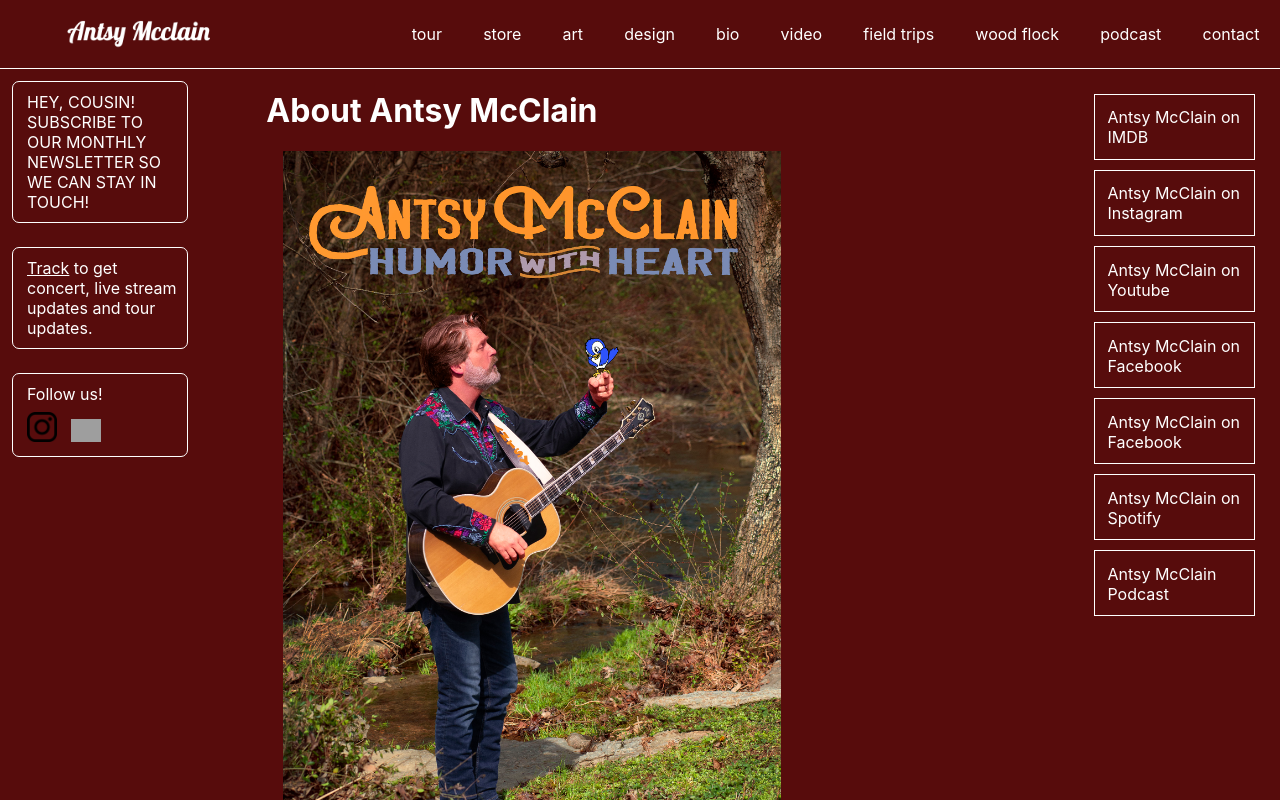
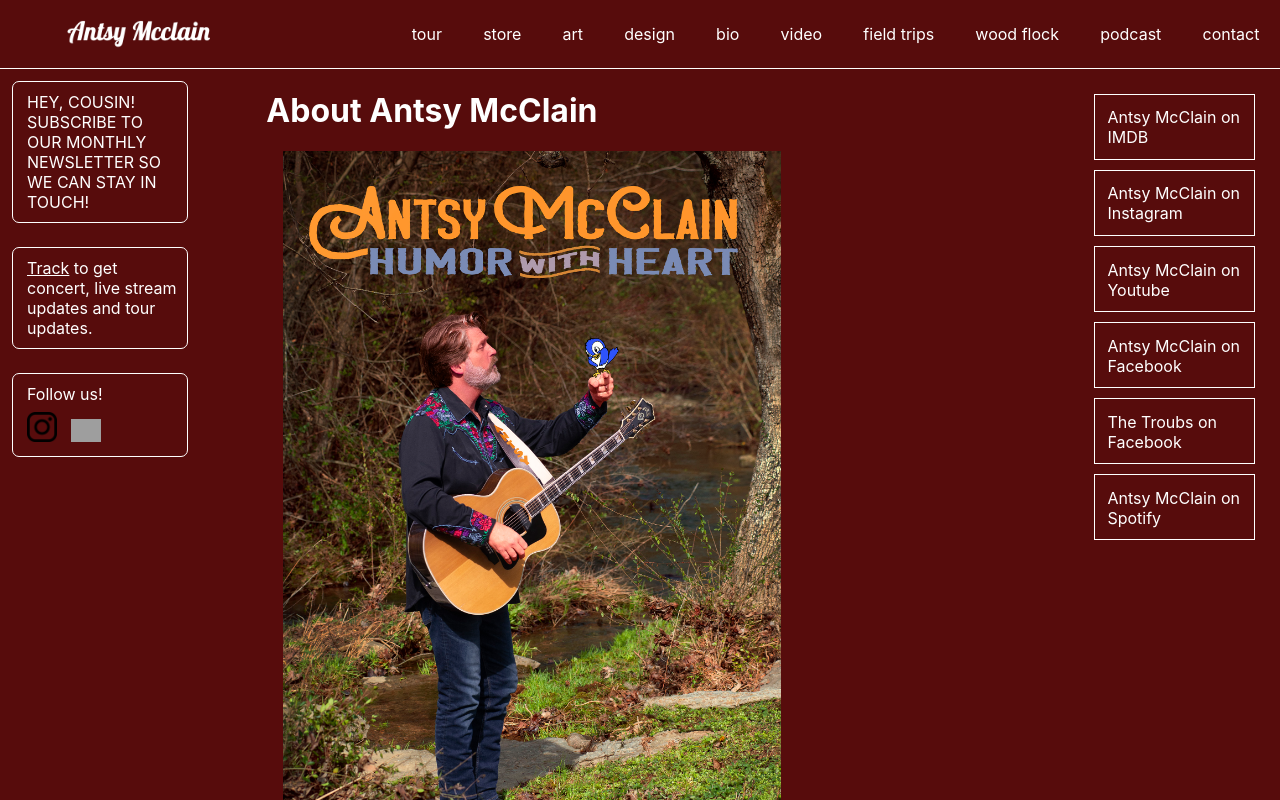
Before and after one commit to grantbell1996/unhitched, a React (Create React App) app: page /bio in a window 1280 px wide. Shown: the top 800 px of the page. Built offline with nearby package versions, Linux system fonts and the light colour scheme; grey boxes are pictures that could not be loaded.

Commit message:
updated bio link panel functionality

```diff
--- a/src/components/Bio/Bio.js
+++ b/src/components/Bio/Bio.js
@@ -27,27 +27,24 @@
                     <iframe className="youtube_link" width="510" height="287" src="https://www.youtube.com/embed/GQrlCTBVZ1Y" title="Antsy McClain & Tommy Smothers - Prozac Made Me Stay" frameborder="0" allow="accelerometer; autoplay; clipboard-write; encrypted-media; gyroscope; picture-in-picture" allowfullscreen></iframe>
                 </div>
                         <ul className='antsy_links'>
-                            <Link className='bio_link' to="">
+                            <a className='bio_link' href="https://www.imdb.com/name/nm3061497/">
                                 Antsy McClain on IMDB
-                            </Link>
-                            <Link className='bio_link' to="">
+                            </a>
+                            <a className='bio_link' href="https://www.instagram.com/antsymc/">
                                 Antsy McClain on Instagram
-                            </Link>
-                            <Link className='bio_link' to="">
+                            </a>
+                            <a className='bio_link' href="https://www.youtube.com/channel/UCbzoj5IXvR-ngdEv6qVJlMA">
                                 Antsy McClain on Youtube
-                            </Link>
-                            <Link className='bio_link' to="">
+                            </a>
+                            <a className='bio_link' to="https://www.facebook.com/AntsyMcClain">
                                 Antsy McClain on Facebook
-                            </Link>
-                            <Link className='bio_link' to="">
-                                Antsy McClain on Facebook
-                            </Link>
-                            <Link className='bio_link' to="">
+                            </a>
+                            <a className='bio_link' to="https://www.facebook.com/thetroubs">
+                                The Troubs on Facebook
+                            </a>
+                            <a className='bio_link' to="https://open.spotify.com/artist/1XUPlOOT5Rtf85Ps3E1PNy">
                                 Antsy McClain on Spotify
-                            </Link>
-                            <Link className='bio_link' to="">
-                                Antsy McClain Podcast
-                            </Link>
+                            </a>
                         </ul>
             </div>
         </>
```
